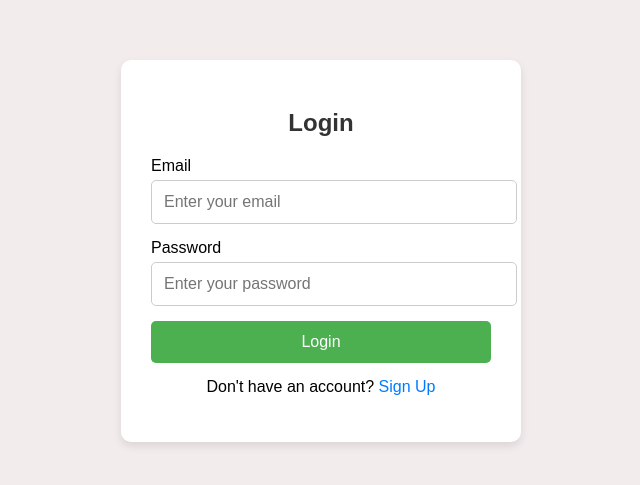
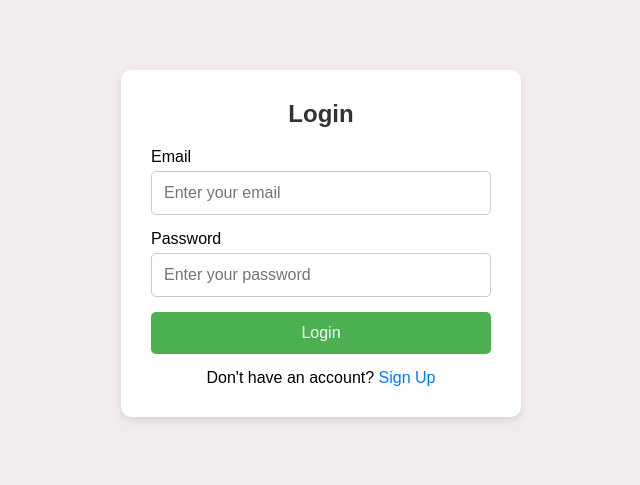
Before and after one commit to Priya140152/birthday_website, a plain HTML site: page index.html in a window 1280 px wide. Shown: the part 157-642 px from the top of the page, without its empty margins (319-959 px from the left). Drawn offline with Linux system fonts and the light colour scheme.

Commit message:
style.css

```diff
--- a/style.css
+++ b/style.css
@@ -1,4 +1,9 @@
-
+/* Basic Reset */
+* {
+  margin: 0;
+  padding: 0;
+  box-sizing: border-box;
+}
   body {
     font-family: Arial, sans-serif;
     background-color: #f3ecec;
```
